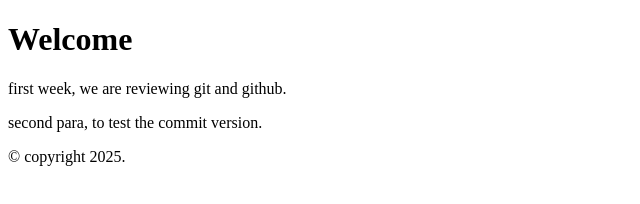
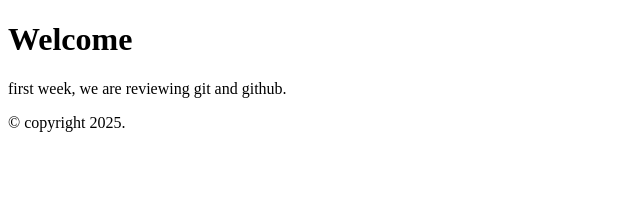
Before and after one commit to kaura5/test, a plain HTML site: page index.html in a window 1280 px wide. Shown: the whole page, without its empty margins (0-640 px from the left). Drawn offline with Linux system fonts and the light colour scheme.

Commit message:
Revert "add modified content"
This reverts commit 2bdc378fb98a378cef5eac10f0f94a1eb7cde42a.

```diff
--- a/index.html
+++ b/index.html
@@ -12,7 +12,6 @@
     <main>
         <div class="container">
             <p>first week, we are reviewing git and github.</p>
-            <p>second para, to test the commit version.</p>
         </div>
     </main>
     <footer>
```
